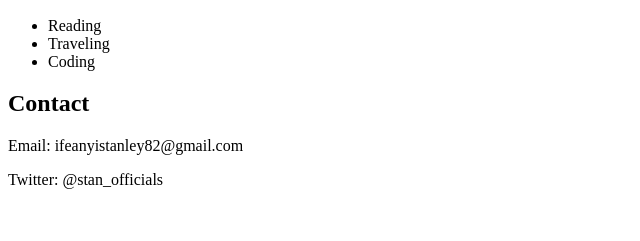
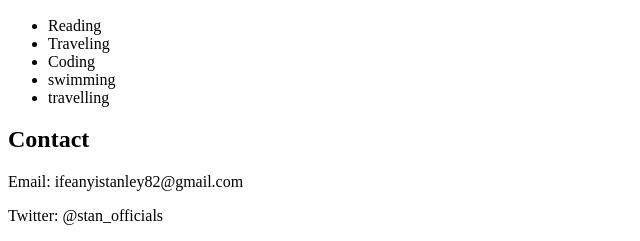
Before and after one commit to spojukwu/frontend, a plain HTML site: page index.html in a window 1280 px wide. Shown: the part 589-830 px from the top of the page, without its empty margins (0-640 px from the left). Before the commit the page ends 800 px from the top, so only its background shows below. Drawn offline with Linux system fonts and the light colour scheme.

Commit message:
added hobby

```diff
--- a/index.html
+++ b/index.html
@@ -30,6 +30,8 @@
             <li>Reading</li>
             <li>Traveling</li>
             <li>Coding</li>
+            <li>swimming</li>
+            <li>travelling</li>
         </ul>
     </section>
 
```
